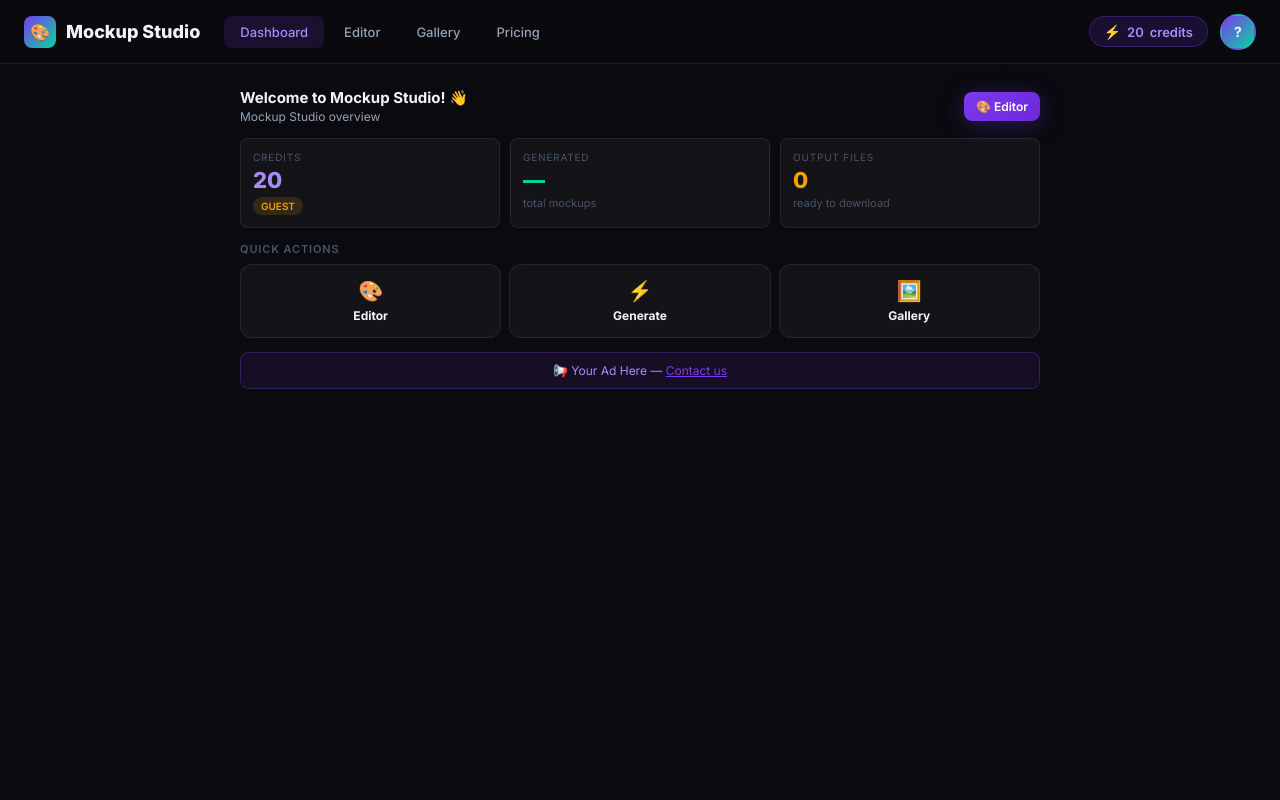
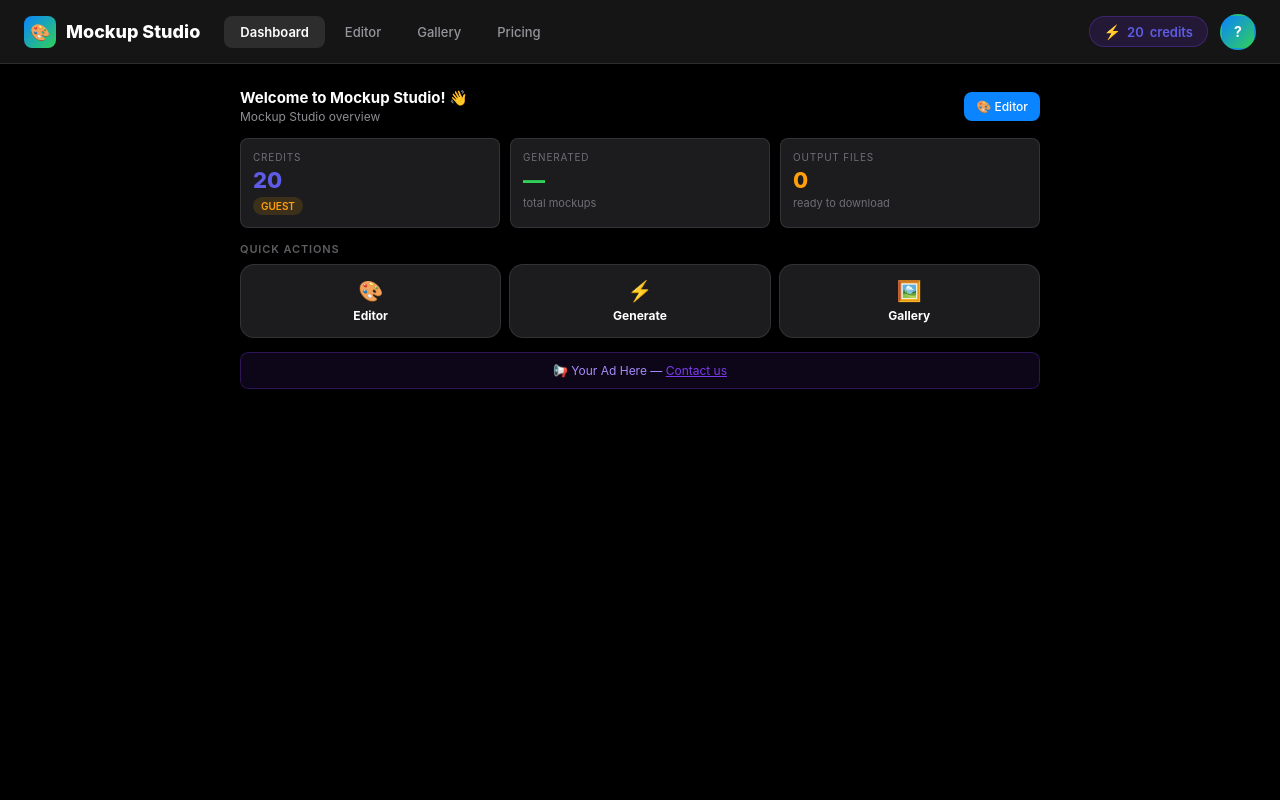
Before and after one commit to turkerpro/MockupStudio, a Flask app: page /studio in a window 1280 px wide. Run offline with Flask 3, Linux system fonts and the light colour scheme; data that the repository does not hold is empty.

Commit message:
feat: migrate ui to apple hig design system

```diff
--- a/templates/index.html
+++ b/templates/index.html
@@ -9,27 +9,27 @@
     <link href="https://fonts.googleapis.com/css2?family=Inter:wght@300;400;500;600;700;800&display=swap" rel="stylesheet">
     <style>
         :root {
-            --bg-primary: #0a0a0f;
-            --bg-secondary: #12121a;
-            --bg-card: rgba(255,255,255,0.04);
-            --bg-card-hover: rgba(255,255,255,0.07);
-            --border: rgba(255,255,255,0.08);
-            --border-active: rgba(124,58,237,0.5);
-            --purple: #7c3aed;
-            --purple-light: #a78bfa;
-            --purple-dark: #5b21b6;
-            --teal: #06d6a0;
-            --teal-dark: #059669;
-            --text-primary: #f1f5f9;
-            --text-secondary: #94a3b8;
-            --text-muted: #475569;
-            --danger: #ef4444;
-            --warning: #f59e0b;
-            --success: #10b981;
-            --radius: 12px;
+            --bg-primary: #000000;
+            --bg-secondary: #1c1c1e;
+            --bg-card: #1c1c1e;
+            --bg-card-hover: #2c2c2e;
+            --border: rgba(255,255,255,0.1);
+            --border-active: rgba(10,132,255,0.5);
+            --purple: #0a84ff; /* Apple Blue */
+            --purple-light: #5e5ce6; /* Apple Indigo */
+            --purple-dark: #005bb5;
+            --teal: #30d158; /* Apple Green */
+            --teal-dark: #24a145;
+            --text-primary: #ffffff;
+            --text-secondary: #ebebf599; /* secondary label */
+            --text-muted: #ebebf566; /* tertiary label */
+            --danger: #ff453a; /* Apple Red */
+            --warning: #ff9f0a; /* Apple Orange */
+            --success: #30d158;
+            --radius: 14px;
             --radius-sm: 8px;
-            --shadow: 0 4px 24px rgba(0,0,0,0.4);
-            --shadow-purple: 0 4px 24px rgba(124,58,237,0.3);
+            --shadow: 0 4px 24px rgba(0,0,0,0.5);
+            --shadow-purple: 0 4px 24px rgba(10,132,255,0.3);
             --sidebar-w: 280px;
             --navbar-h: 64px;
         }
@@ -37,7 +37,8 @@
         * { box-sizing: border-box; margin: 0; padding: 0; }
         html { font-size: 14px; }
         body {
-            font-family: 'Inter', sans-serif;
+            font-family: -apple-system, BlinkMacSystemFont, 'Inter', 'Segoe UI', Roboto, sans-serif;
+            -webkit-font-smoothing: antialiased;
             background: var(--bg-primary);
             color: var(--text-primary);
             min-height: 100vh;
@@ -52,8 +53,8 @@
         /* NAVBAR */
         .navbar {
             position: fixed; top: 0; left: 0; right: 0; height: var(--navbar-h);
-            background: rgba(10,10,15,0.9); backdrop-filter: blur(20px);
-            border-bottom: 1px solid var(--border);
+            background: rgba(28, 28, 30, 0.75); backdrop-filter: saturate(180%) blur(20px);
+            border-bottom: 0.5px solid var(--border);
             display: flex; align-items: center; padding: 0 24px; gap: 8px;
             z-index: 1000;
         }
@@ -74,7 +75,7 @@
             border: none; background: transparent; font-size: 13px; font-family: inherit;
         }
         .nav-tab:hover { color: var(--text-primary); background: var(--bg-card-hover); }
-        .nav-tab.active { color: var(--purple-light); background: rgba(124,58,237,0.15); }
+        .nav-tab.active { color: var(--text-primary); background: rgba(255,255,255,0.1); font-weight: 600; }
         .navbar-right { display: flex; align-items: center; gap: 12px; }
         .credit-badge {
             display: flex; align-items: center; gap: 6px;
@@ -125,22 +126,18 @@
         /* BUTTONS */
         .btn {
             display: inline-flex; align-items: center; justify-content: center; gap: 6px;
-            padding: 10px 16px; border-radius: var(--radius-sm); font-size: 13px;
-            font-weight: 600; cursor: pointer; border: none; font-family: inherit;
+            padding: 10px 16px; border-radius: var(--radius-sm); font-size: 14px;
+            font-weight: 500; cursor: pointer; border: none; font-family: inherit;
             transition: all 0.2s; text-decoration: none; width: 100%;
         }
         .btn-primary {
-            background: linear-gradient(135deg, var(--purple), #6d28d9);
-            color: white; box-shadow: var(--shadow-purple);
+            background: var(--purple); color: white;
         }
-        .btn-primary:hover { background: linear-gradient(135deg, #8b5cf6, var(--purple)); transform: translateY(-1px); }
-        .btn-success {
-            background: linear-gradient(135deg, var(--teal), var(--teal-dark));
-            color: white;
-        }
-        .btn-success:hover { opacity: 0.9; transform: translateY(-1px); }
+        .btn-primary:hover { background: #0071e3; transform: scale(0.98); }
+        .btn-success { background: var(--success); color: white; }
+        .btn-success:hover { background: #28b84d; transform: scale(0.98); }
         .btn-ghost {
-            background: var(--bg-card); border: 1px solid var(--border); color: var(--text-secondary);
+            background: rgba(255,255,255,0.1); color: var(--text-primary);
         }
         .btn-ghost:hover { background: var(--bg-card-hover); color: var(--text-primary); }
         .btn-danger { background: var(--danger); color: white; }
@@ -281,15 +278,15 @@
 
         /* MODAL */
         .modal-overlay {
-            position: fixed; inset: 0; background: rgba(0,0,0,0.7); backdrop-filter: blur(8px);
+            position: fixed; inset: 0; background: rgba(0,0,0,0.4); backdrop-filter: blur(10px);
             z-index: 9000; display: none; align-items: center; justify-content: center;
         }
         .modal-overlay.open { display: flex; }
         .modal {
-            background: var(--bg-secondary); border: 1px solid var(--border);
-            border-radius: 16px; padding: 32px; width: 100%; max-width: 440px;
+            background: rgba(28, 28, 30, 0.85); backdrop-filter: saturate(180%) blur(40px); border: 0.5px solid var(--border);
+            border-radius: 18px; padding: 32px; width: 100%; max-width: 440px;
             box-shadow: 0 24px 80px rgba(0,0,0,0.6);
-            animation: modalIn 0.25s ease;
+            animation: modalIn 0.25s cubic-bezier(0.175, 0.885, 0.32, 1.275);
         }
         @keyframes modalIn { from { transform: scale(0.95) translateY(10px); opacity: 0; } to { transform: scale(1) translateY(0); opacity: 1; } }
         .modal h2 { font-size: 22px; font-weight: 800; margin-bottom: 8px; }
```
Also changed, not shown: templates/admin.html (+19 -19 lines), templates/landing.html (+33 -37 lines).
